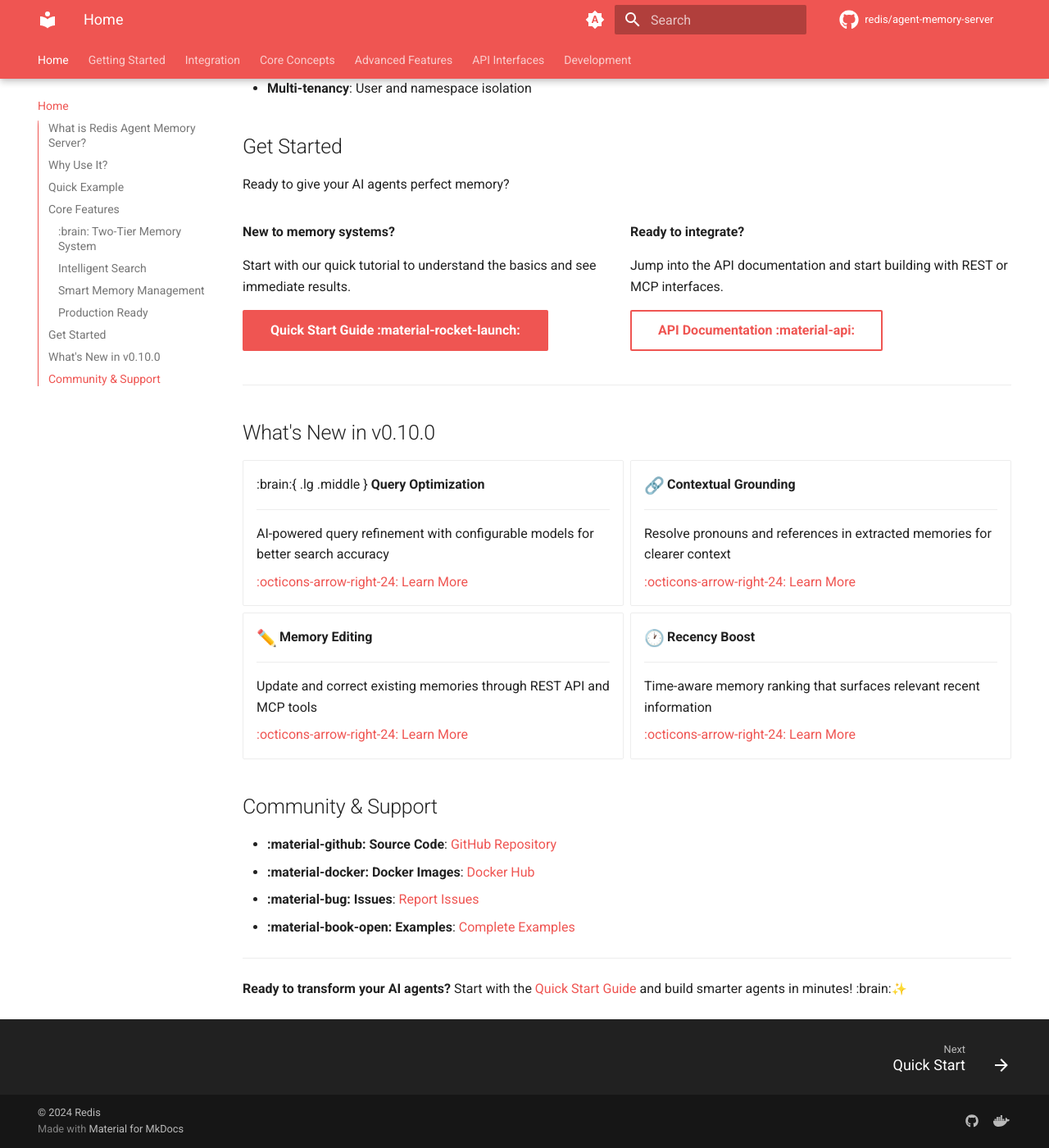
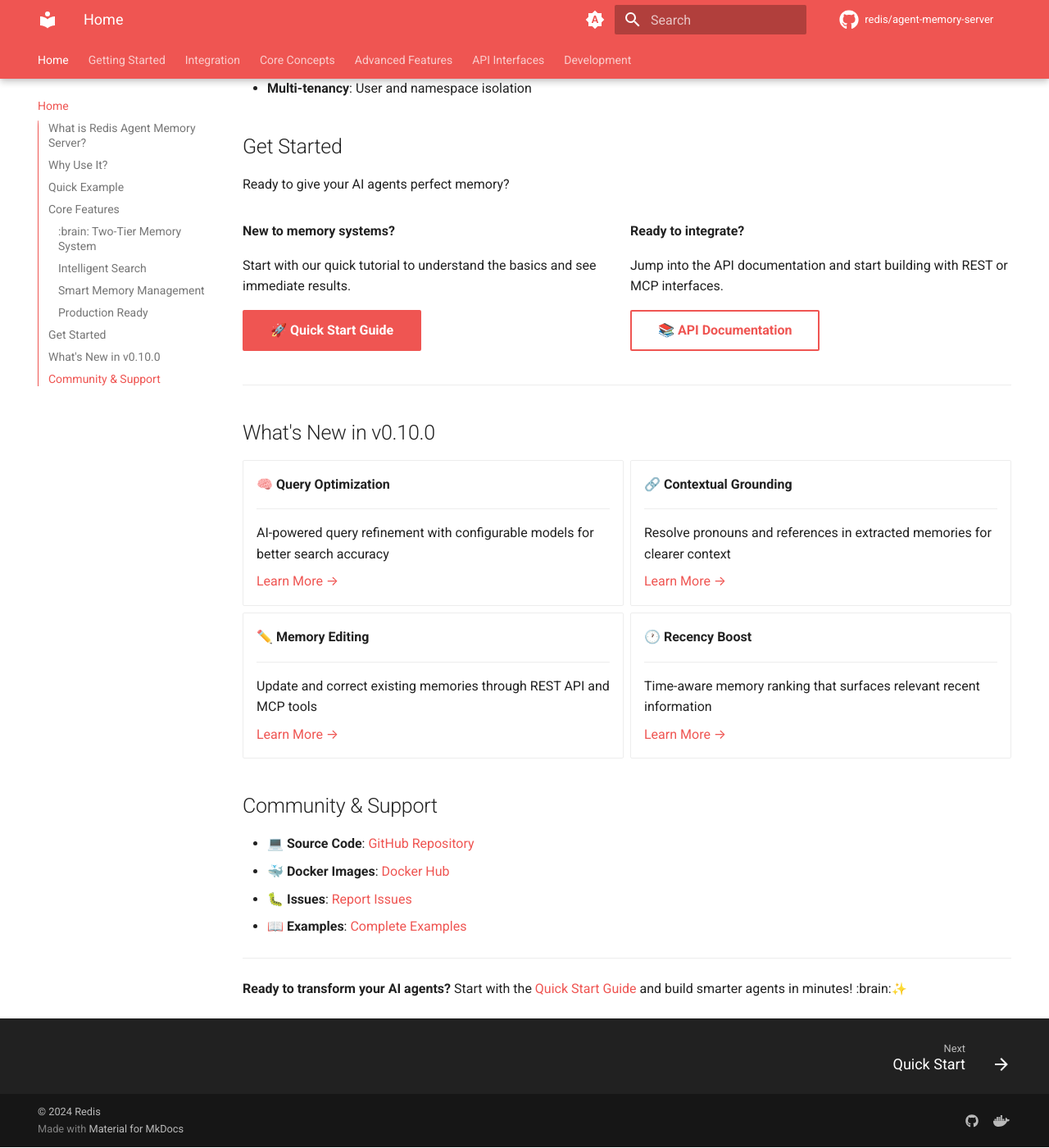
Before and after one commit to redis/agent-memory-server, an MkDocs documentation site: the page built from docs/index.md, in a window 1280 px wide and 1400 px high, scrolled down 2679 px. Shown: the whole window at 82% size. Built offline with MkDocs 1.6.1 and Material for MkDocs 9.7.7, drawn with Linux system fonts in a browser that asks for light colours; emoji names are drawn with the system emoji font; comment, search, counter and statistics services are not loaded; the version menu is left out; some of the changed text lies outside the part shown.

Commit message:
Fix broken Material for MkDocs icon syntax throughout documentation
Replaced broken Material icon syntax (:material-*:, :octicons-*:, etc.)
with standard Unicode emojis for better compatibility:
- :rocket: → 🚀
- :brain: → 🧠
- :material-arrow-right: → →
- :material-github: → 💻
- :material-docker: → 🐳

Simplified pymdownx.emoji configuration to avoid YAML parsing issues.

🤖 Generated with [Claude Code](https://claude.ai/code)

Co-Authored-By: Claude <noreply@anthropic.com>

```diff
--- a/docs/index.md
+++ b/docs/index.md
@@ -6,37 +6,37 @@ Transform your AI agents from goldfish 🐠 into elephants 🐘 with Redis-power
 
 <div class="grid cards" markdown>
 
--   :rocket:{ .lg .middle } **Quick Start**
+-   🚀 **Quick Start**
 
     ---
 
     Get up and running in 5 minutes with our step-by-step guide
 
-    [:octicons-arrow-right-24: Quick Start Guide](quick-start.md)
+    [Quick Start Guide →](quick-start.md)
 
--   :brain:{ .lg .middle } **Use Cases**
+-   🧠 **Use Cases**
 
     ---
 
     See real-world examples across industries and applications
 
-    [:octicons-arrow-right-24: Explore Use Cases](use-cases.md)
+    [Explore Use Cases →](use-cases.md)
 
--   :material-sdk:{ .lg .middle } **Python SDK**
+-   🐍 **Python SDK**
 
     ---
 
     Easy integration with tool abstractions for OpenAI and Anthropic
 
-    [:octicons-arrow-right-24: SDK Documentation](python-sdk.md)
+    [SDK Documentation →](python-sdk.md)
 
--   :sparkles:{ .lg .middle } **New Features**
+-   ✨ **New Features**
 
     ---
 
     Advanced features in v0.10.0: query optimization, memory editing, and more
 
-    [:octicons-arrow-right-24: Advanced Features](query-optimization.md)
+    [Advanced Features →](query-optimization.md)
 
 </div>
 
@@ -134,7 +134,7 @@ Ready to give your AI agents perfect memory?
 
 Start with our quick tutorial to understand the basics and see immediate results.
 
-[Quick Start Guide :material-rocket-launch:](quick-start.md){ .md-button .md-button--primary }
+[🚀 Quick Start Guide](quick-start.md){ .md-button .md-button--primary }
 </div>
 
 <div markdown>
@@ -142,7 +142,7 @@ Start with our quick tutorial to understand the basics and see immediate results
 
 Jump into the API documentation and start building with REST or MCP interfaces.
 
-[API Documentation :material-api:](api.md){ .md-button }
+[📚 API Documentation](api.md){ .md-button }
 </div>
 
 </div>
@@ -153,46 +153,46 @@ Jump into the API documentation and start building with REST or MCP interfaces.
 
 <div class="grid cards" markdown>
 
--   :brain:{ .lg .middle } **Query Optimization**
+-   🧠 **Query Optimization**
 
     ---
 
     AI-powered query refinement with configurable models for better search accuracy
 
-    [:octicons-arrow-right-24: Learn More](query-optimization.md)
+    [Learn More →](query-optimization.md)
 
--   :link:{ .lg .middle } **Contextual Grounding**
+-   🔗 **Contextual Grounding**
 
     ---
 
     Resolve pronouns and references in extracted memories for clearer context
 
-    [:octicons-arrow-right-24: Learn More](contextual-grounding.md)
+    [Learn More →](contextual-grounding.md)
 
--   :pencil2:{ .lg .middle } **Memory Editing**
+-   ✏️ **Memory Editing**
 
     ---
 
     Update and correct existing memories through REST API and MCP tools
 
-    [:octicons-arrow-right-24: Learn More](memory-editing.md)
+    [Learn More →](memory-editing.md)
 
--   :clock1:{ .lg .middle } **Recency Boost**
+-   🕐 **Recency Boost**
 
     ---
 
     Time-aware memory ranking that surfaces relevant recent information
 
-    [:octicons-arrow-right-24: Learn More](recency-boost.md)
+    [Learn More →](recency-boost.md)
 
 </div>
 
 ## Community & Support
 
-- **:material-github: Source Code**: [GitHub Repository](https://github.com/redis/agent-memory-server)
-- **:material-docker: Docker Images**: [Docker Hub](https://hub.docker.com/r/andrewbrookins510/agent-memory-server)
-- **:material-bug: Issues**: [Report Issues](https://github.com/redis/agent-memory-server/issues)
-- **:material-book-open: Examples**: [Complete Examples](https://github.com/redis/agent-memory-server/tree/main/examples)
+- **💻 Source Code**: [GitHub Repository](https://github.com/redis/agent-memory-server)
+- **🐳 Docker Images**: [Docker Hub](https://hub.docker.com/r/andrewbrookins510/agent-memory-server)
+- **🐛 Issues**: [Report Issues](https://github.com/redis/agent-memory-server/issues)
+- **📖 Examples**: [Complete Examples](https://github.com/redis/agent-memory-server/tree/main/examples)
 
 ---
 
```
